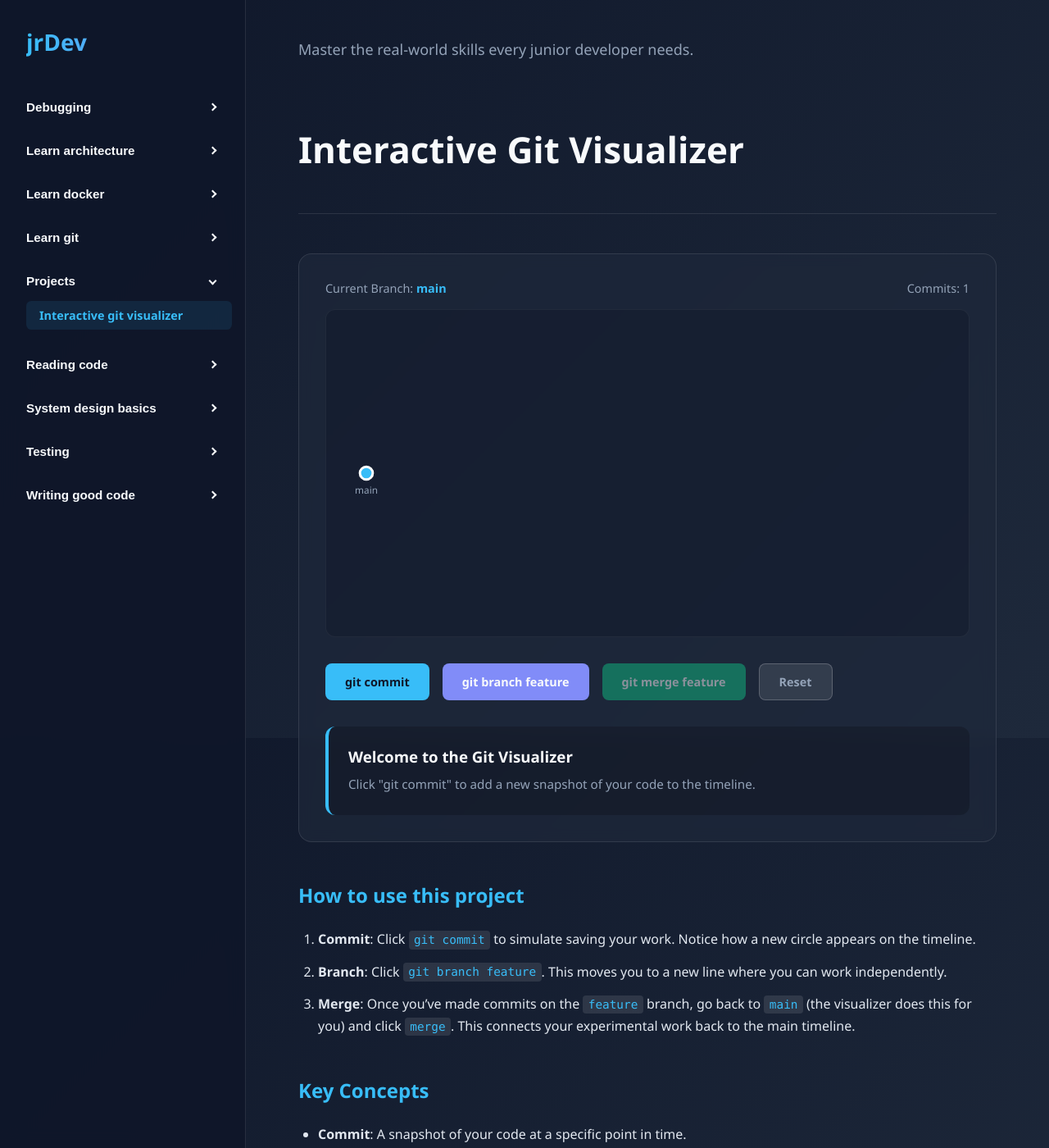
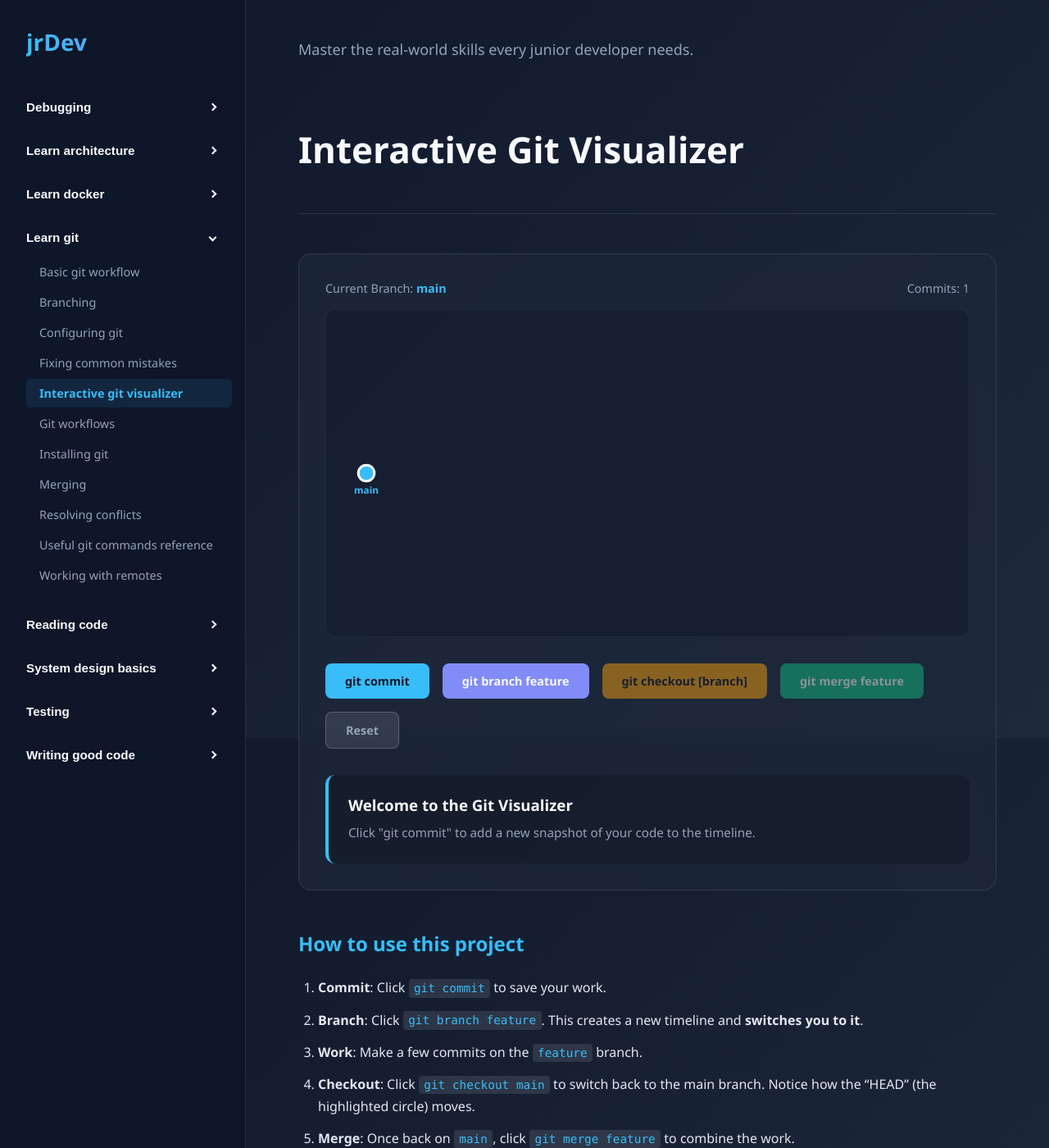
Before and after one commit to donnyboy72/Junior-Dev-to-Pro, a Jekyll site: the page built from learn-git/git-visualizer.md, in a window 1280 px wide and 1400 px high. Shown: the whole window at 82% size. Built offline with Jekyll 4.4.1, drawn with Linux system fonts in a browser that asks for light colours; some of the changed text lies outside the part shown.

Commit message:
Fixes to git visualizer

```diff
--- a/index.html
+++ b/index.html
@@ -4,7 +4,7 @@
 ---
 
 <div class="grid-container">
-    <a href="projects/git-visualizer/" class="topic-card" style="border: 1px solid var(--accent-color);">Visual Git Guide</a>
+    <a href="{{ site.baseurl }}/learn-git/git-visualizer/" class="topic-card" style="border: 1px solid var(--accent-color);">Visual Git Guide</a>
     <a href="learn-git/" class="topic-card">Learn Git</a>
     <a href="learn-docker/" class="topic-card">Learn Docker</a>
     <a href="learn-architecture/" class="topic-card">Learn Architecture</a>
--- a/projects/git-visualizer.md
+++ b/learn-git/git-visualizer.md
@@ -33,6 +33,7 @@
 
     .btn-commit { background: var(--accent-color); color: #0f172a; }
     .btn-branch { background: #818cf8; color: #f8fafc; }
+    .btn-checkout { background: #f59e0b; color: #0f172a; }
     .btn-merge { background: #10b981; color: #f8fafc; }
     .btn-reset { background: rgba(255, 255, 255, 0.1); color: var(--text-secondary); border: 1px solid rgba(255, 255, 255, 0.2); }
 
@@ -95,6 +96,7 @@
     <div class="controls">
         <button class="btn btn-commit" id="btn-commit">git commit</button>
         <button class="btn btn-branch" id="btn-branch">git branch feature</button>
+        <button class="btn btn-checkout" id="btn-checkout" disabled>git checkout [branch]</button>
         <button class="btn btn-merge" id="btn-merge" disabled>git merge feature</button>
         <button class="btn btn-reset" id="btn-reset">Reset</button>
     </div>
@@ -114,6 +116,7 @@
 
     const btnCommit = document.getElementById('btn-commit');
     const btnBranch = document.getElementById('btn-branch');
+    const btnCheckout = document.getElementById('btn-checkout');
     const btnMerge = document.getElementById('btn-merge');
     const btnReset = document.getElementById('btn-reset');
 
@@ -145,6 +148,11 @@
     }
 
     function addCommit(message, branchName, parent = null) {
+        // If parent is not provided, use the current head of the branch
+        if (!parent) {
+            parent = state.commits.filter(c => c.branch === branchName).pop();
+        }
+
         const x = parent ? parent.x + CONFIG.spacing : CONFIG.startX;
         const y = branchName === 'main' ? CONFIG.mainY : CONFIG.featureY;
 
@@ -201,10 +209,12 @@
             circle.setAttribute("fill", commit.branch === 'main' ? '#38bdf8' : '#818cf8');
             circle.classList.add("commit");
 
-            // Highlight current head
-            if (state.head.id === commit.id) {
+            // Highlight current head (the actual HEAD based on current branch)
+            const branchHead = state.commits.filter(c => c.branch === state.currentBranch).pop();
+            if (branchHead && branchHead.id === commit.id) {
                 circle.setAttribute("stroke", "#fff");
                 circle.setAttribute("stroke-width", "3");
+                circle.setAttribute("r", CONFIG.nodeRadius + 2);
             }
 
             g.appendChild(circle);
@@ -217,8 +227,9 @@
                 const text = document.createElementNS("http://www.w3.org/2000/svg", "text");
                 text.setAttribute("x", commit.x);
                 text.setAttribute("y", commit.y + 25);
-                text.setAttribute("fill", "var(--text-secondary)");
+                text.setAttribute("fill", (isMainHead && state.currentBranch === 'main') || (isFeatureHead && state.currentBranch === 'feature') ? "var(--accent-color)" : "var(--text-secondary)");
                 text.setAttribute("font-size", "12");
+                text.setAttribute("font-weight", "bold");
                 text.setAttribute("text-anchor", "middle");
                 text.textContent = isMainHead ? 'main' : 'feature';
                 g.appendChild(text);
@@ -233,17 +244,20 @@
         commitCount.textContent = `Commits: ${state.commits.length}`;
 
         btnBranch.disabled = state.featureBranchCreated;
+        btnCheckout.disabled = !state.featureBranchCreated;
         btnMerge.disabled = !state.featureBranchCreated || state.currentBranch !== 'main';
 
-        if (state.currentBranch === 'feature') {
-            btnBranch.textContent = "Currently on 'feature'";
+        if (state.featureBranchCreated) {
+            const target = state.currentBranch === 'main' ? 'feature' : 'main';
+            btnCheckout.textContent = `git checkout ${target}`;
         } else {
-            btnBranch.textContent = "git branch feature";
+            btnCheckout.textContent = "git checkout [branch]";
         }
     }
 
     btnCommit.addEventListener('click', () => {
-        addCommit(`Commit ${state.commits.length}`, state.currentBranch, state.head);
+        const branchHead = state.commits.filter(c => c.branch === state.currentBranch).pop();
+        addCommit(`Commit ${state.commits.length}`, state.currentBranch, branchHead);
         infoTitle.textContent = "New Commit Created";
         infoText.textContent = `A new snapshot was added to the '${state.currentBranch}' branch. In Git, a commit records changes to your files.`;
         updateUI();
@@ -251,16 +265,28 @@
 
     btnBranch.addEventListener('click', () => {
         state.featureBranchCreated = true;
+        const mainHead = state.commits.filter(c => c.branch === 'main').pop();
         state.currentBranch = 'feature';
+        addCommit('Start feature', 'feature', mainHead);
         infoTitle.textContent = "Branch 'feature' Created";
-        infoText.textContent = "You've created a new branch! This is like creating a parallel universe where you can experiment without breaking the 'main' code.";
+        infoText.textContent = "You've created a new branch and switched to it automatically! You are now working in a parallel timeline.";
+        updateUI();
+    });
+
+    btnCheckout.addEventListener('click', () => {
+        state.currentBranch = state.currentBranch === 'main' ? 'feature' : 'main';
+        infoTitle.textContent = `Switched to ${state.currentBranch}`;
+        infoText.textContent = `You used 'git checkout' to move your HEAD pointer to the ${state.currentBranch} branch.`;
+        render();
         updateUI();
     });
 
     btnMerge.addEventListener('click', () => {
         const featureHead = state.commits.filter(c => c.branch === 'feature').pop();
+        const mainHead = state.commits.filter(c => c.branch === 'main').pop();
+
         state.currentBranch = 'main';
-        const mergeCommit = addCommit("Merge branch 'feature'", 'main', state.head);
+        const mergeCommit = addCommit("Merge branch 'feature'", 'main', mainHead);
 
         // Manual draw connection from feature branch head to merge commit
         const path = document.createElementNS("http://www.w3.org/2000/svg", "path");
@@ -274,7 +300,7 @@
 
         state.featureBranchCreated = false;
         infoTitle.textContent = "Merged branch 'feature'";
-        infoText.textContent = "The changes from 'feature' have been combined back into 'main'. This is how teams bring completed features into the main project.";
+        infoText.textContent = "The changes from 'feature' have been combined back into 'main'. The 'feature' branch history is now part of 'main'.";
         updateUI();
     });
 
@@ -289,13 +315,16 @@
 
 ## How to use this project
 
-1.  **Commit**: Click `git commit` to simulate saving your work. Notice how a new circle appears on the timeline.
-2.  **Branch**: Click `git branch feature`. This moves you to a new line where you can work independently.
-3.  **Merge**: Once you've made commits on the `feature` branch, go back to `main` (the visualizer does this for you) and click `merge`. This connects your experimental work back to the main timeline.
+1.  **Commit**: Click `git commit` to save your work.
+2.  **Branch**: Click `git branch feature`. This creates a new timeline and **switches you to it**.
+3.  **Work**: Make a few commits on the `feature` branch.
+4.  **Checkout**: Click `git checkout main` to switch back to the main branch. Notice how the "HEAD" (the highlighted circle) moves.
+5.  **Merge**: Once back on `main`, click `git merge feature` to combine the work.
 
 ## Key Concepts
 
 - **Commit**: A snapshot of your code at a specific point in time.
 - **Branch**: A separate timeline for developing features or fixing bugs.
+- **Checkout**: The act of switching between branches. It moves your "HEAD" pointer.
 - **Merge**: Combining the history and changes from one branch into another.
 - **HEAD**: The current location (pointer) of where you are working in the Git history.
--- a/learn-git/index.md
+++ b/learn-git/index.md
@@ -158,6 +158,7 @@
 6. [Merging](merging.md)
 7. [Resolving conflicts](resolving-conflicts.md)
 8. [Fixing common mistakes](fixing-mistakes.md)
+9. [**Interactive Visual Git Guide**](git-visualizer.md)
 
 ---
 
```
